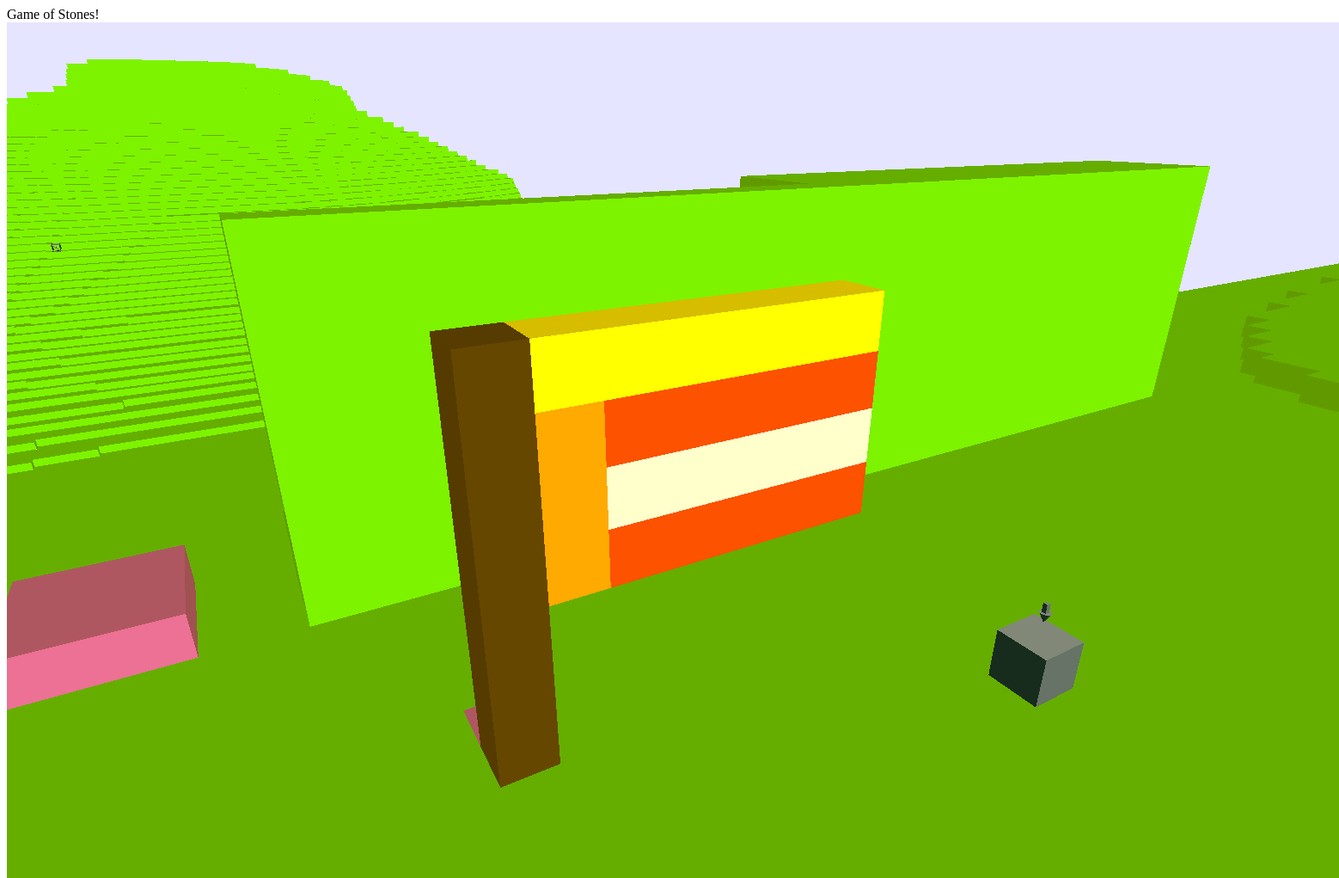
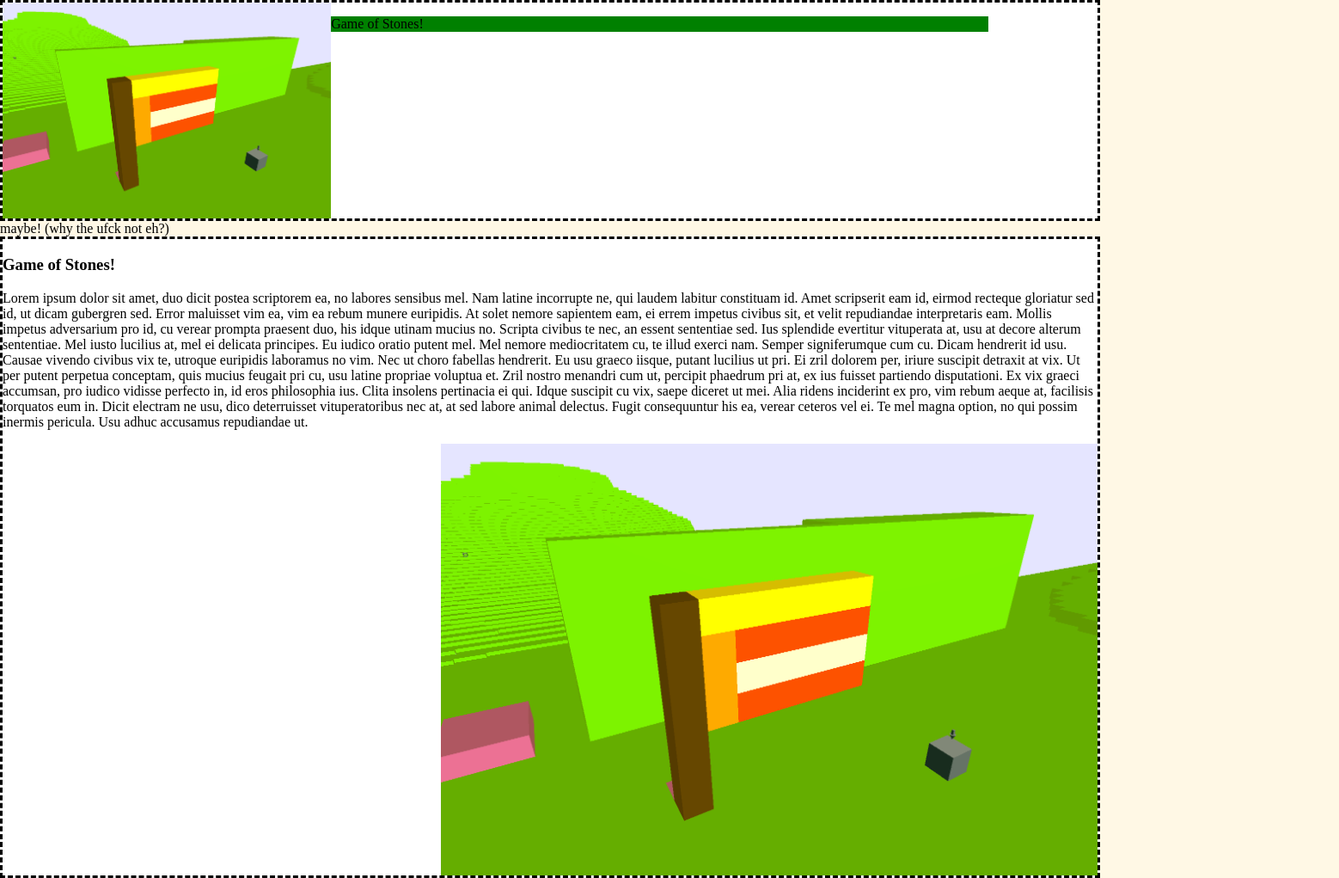
Before and after one commit to alexsaalberg/original_website, a plain HTML site: page castlesim.html in a window 1280 px wide. Shown: the top 1021 px of the page at 86% size, 1558 px wide, since content can reach past the window. Drawn offline with Linux system fonts and the light colour scheme.

Commit message:
Added color and sections to castlesim.html

```diff
--- a/castlesim.html
+++ b/castlesim.html
@@ -1,3 +1,37 @@
-Game of Stones!
+<!DOCTYPE html>
+<html>
 
-<img src="images/flag_screenshot.png" alt="Gameplay showing flag." class="inline"/>
+<head>
+    <meta charset = "utf-8">
+    <meta name="viewport" content="width=device-width, initial-scale=1.0">
+    <link rel="stylesheet" href="styles/main.css">
+    <title>Alex Saalberg</title>
+</head>
+
+
+<section class = "left_img_section">
+	<img src="images/flag_screenshot.png" alt="Gameplay showing flag." class="inline"/>
+	<p>Game of Stones!</p>
+</section>
+
+<section class = "break">
+	maybe! (why the ufck not eh?)
+</section>
+
+<section class = "right_img_section">
+	<h3>Game of Stones!</h3>
+	<p>Lorem ipsum dolor sit amet, duo dicit postea scriptorem ea, no labores sensibus mel. Nam latine incorrupte ne, qui laudem labitur constituam id. Amet scripserit eam id, eirmod recteque gloriatur sed id, ut dicam gubergren sed. Error maluisset vim ea, vim ea rebum munere euripidis.
+
+	At solet nemore sapientem eam, ei errem impetus civibus sit, et velit repudiandae interpretaris eam. Mollis impetus adversarium pro id, cu verear prompta praesent duo, his idque utinam mucius no. Scripta civibus te nec, an essent sententiae sed. Ius splendide evertitur vituperata at, usu at decore alterum sententiae. Mel iusto lucilius at, mel ei delicata principes.
+
+	Eu iudico oratio putent mel. Mel nemore mediocritatem cu, te illud exerci nam. Semper signiferumque cum cu. Dicam hendrerit id usu. Causae vivendo civibus vix te, utroque euripidis laboramus no vim. Nec ut choro fabellas hendrerit.
+
+	Eu usu graeco iisque, putant lucilius ut pri. Ei zril dolorem per, iriure suscipit detraxit at vix. Ut per putent perpetua conceptam, quis mucius feugait pri cu, usu latine propriae voluptua et. Zril nostro menandri cum ut, percipit phaedrum pri at, ex ius fuisset partiendo disputationi. Ex vix graeci accumsan, pro iudico vidisse perfecto in, id eros philosophia ius. Clita insolens pertinacia ei qui. Idque suscipit cu vix, saepe diceret ut mei.
+
+	Alia ridens inciderint ex pro, vim rebum aeque at, facilisis torquatos eum in. Dicit electram ne usu, dico deterruisset vituperatoribus nec at, at sed labore animal delectus. Fugit consequuntur his ea, verear ceteros vel ei. Te mel magna option, no qui possim inermis pericula. Usu adhuc accusamus repudiandae ut.
+	</p>
+	<img src="images/flag_screenshot.png" alt="Gameplay showing flag." class="inline"/>
+</section>
+
+
+</html>
--- a/styles/main.css
+++ b/styles/main.css
@@ -1,4 +1,59 @@
-img {
+body {
+	margin:0;
+	padding:0;
+	color: #000;
+	background: #fff8e5;
+	font-size: 100%;
+	text-rendering: optimizeLegibility;
+}
+
+.left_img_section div {
+	display: block;
+}
+
+
+.left_img_section img {
+	float: left;
   display: block;
-  width: 200px;
+  width: 30%;
 }
+
+.left_img_section p, h2 {
+	float: left;
+  background: green;
+  width: 60%;
+}
+
+.right_img_section div {
+	display: block;
+}
+
+.right_img_section img {
+	float: right;
+	display: block;
+  width: 60%;
+}
+
+p.right_img_section, h2.right_img_section {
+	float: left;
+  background: orange;
+  width: 40%;
+}
+
+.left_img_section, .right_img_section {
+	background: white;
+	overflow: auto;
+	border: 3px dashed black;
+}
+
+.break {
+	clear: both;
+	width: 100%;
+}
+
+/*
+#section {
+	background: maroon;
+	margin: 0.1%;
+}
+*/
```
